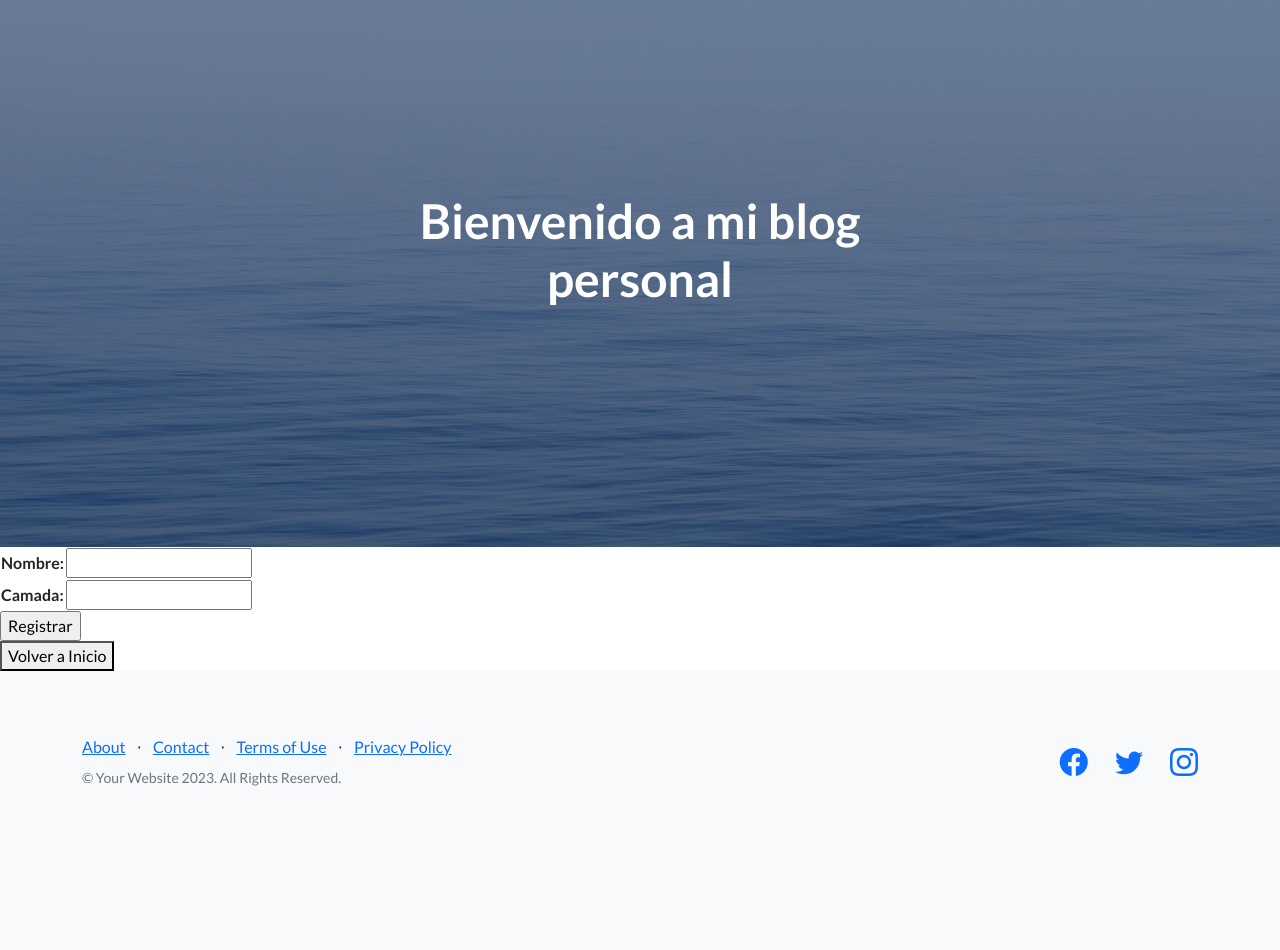
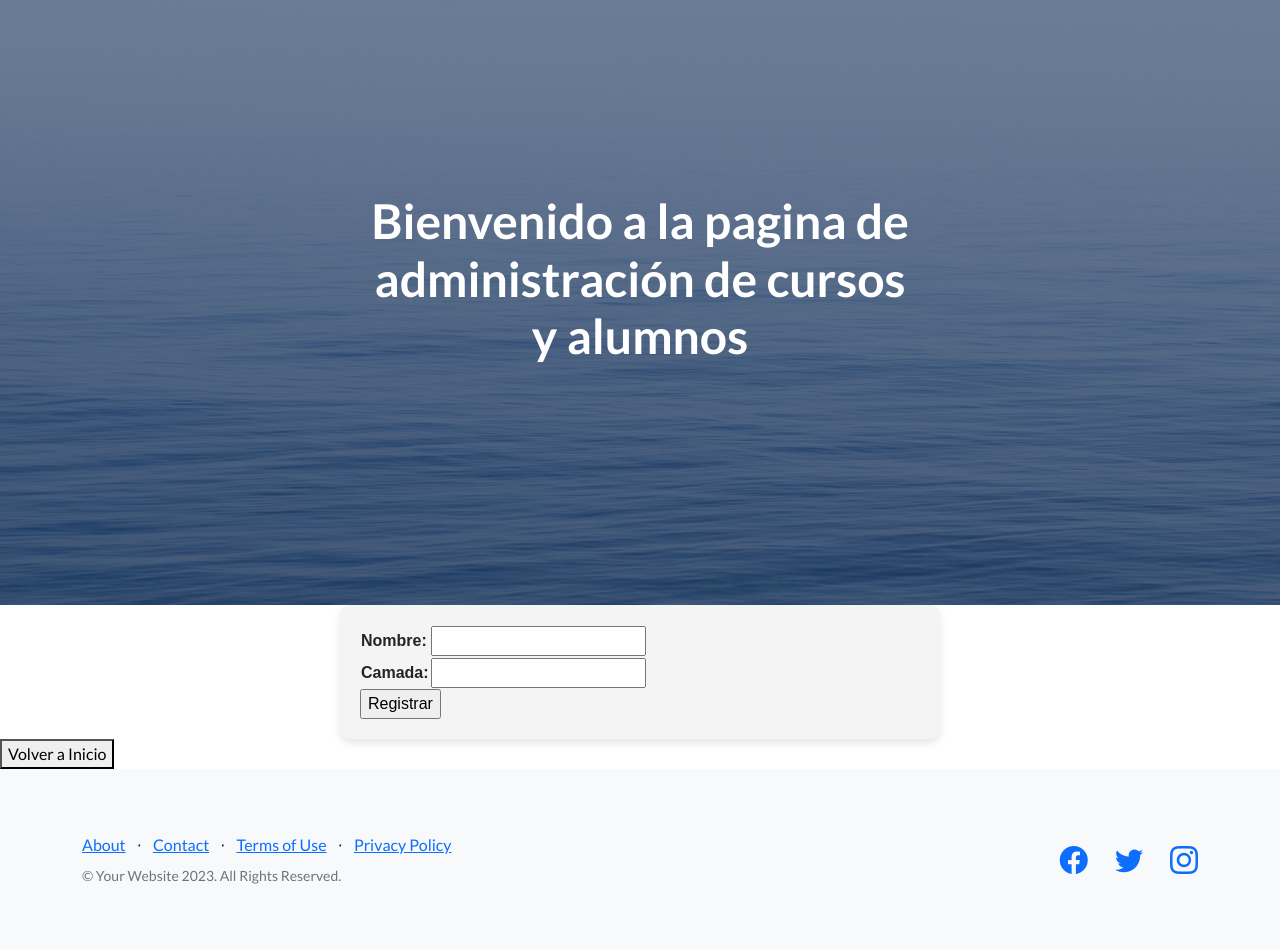
Before and after one commit to damimitt/Pre_entrega_03, a Django app: page /registro_cursos/ in a window 1280 px wide. Shown: the part 66-1016 px from the top of the page. Before the commit the page ends 852 px from the top, so only its background shows below. Run offline with Django 4.2, Linux system fonts and the light colour scheme; some libraries are stand-ins or nearby versions.

Commit message:
Registro alumnos/Cursos y consulta cursos funcionando v1.0

```diff
--- a/myblog/AppBlog/templates/AppBlog/Padre.html
+++ b/myblog/AppBlog/templates/AppBlog/Padre.html
@@ -36,7 +36,7 @@
                     <div class="col-xl-6">
                         <div class="text-center text-white">
                             <!-- Page heading-->
-                            <h1 class="mb-5">Bienvenido a mi blog personal</h1>
+                            <h1 class="mb-5">Bienvenido a la pagina de administración de cursos y alumnos</h1>
                             <!-- Signup form-->
                             <!-- * * * * * * * * * * * * * * *-->
                             <!-- * * SB Forms Contact Form * *-->
--- a/myblog/AppBlog/templates/AppBlog/registro_cursos.html
+++ b/myblog/AppBlog/templates/AppBlog/registro_cursos.html
@@ -10,26 +10,41 @@
     <meta charset="UTF-8">
     <meta name="viewport" content="width=device-width, initial-scale=1.0">
     <title>Document</title>
+    <style>
+        .formulario-container {
+            font-family: Arial, sans-serif;
+            padding: 20px;
+            background-color: #f4f4f4;
+            max-width: 600px;
+            margin: auto;
+            border-radius: 10px;
+            box-shadow: 0 4px 8px rgba(0, 0, 0, 0.1);
+        }
+
+        .formulario-error {
+            color: red;
+        }
+    </style>
 </head>
 <body>
-{% if mi_formulario.errors %}
+    {% if mi_formulario.errors %}
+    <p class="formulario-error">Los datos están mal, verificar</p>
+    {% endif %}
 
-<p style='color: red'> Los datos estan mal, verificar</p>
-
-{% endif %}
-
-
-<form action="{% url 'registro_cursos' %}"    method="post">{% csrf_token %}
-    <table>
-        {{mi_formulario.as_table}}
-    </table>
-    <input type = 'submit' value='Registrar'>
-</form>
-
+    <div class="formulario-container">
+        <form action="{% url 'registro_cursos' %}" method="post">
+            {% csrf_token %}
+            <table>
+                {{ mi_formulario.as_table }}
+            </table>
+            <input type="submit" value="Registrar">
+        </form>
+    </div>
 </body>
 </html>
 
 
 
 
+
 {% endblock contenidoQueCambia %}
```
Also changed, not shown: myblog/AppBlog/templates/AppBlog/registro_alumnos.html (+28 -13 lines), myblog/db.sqlite3.
